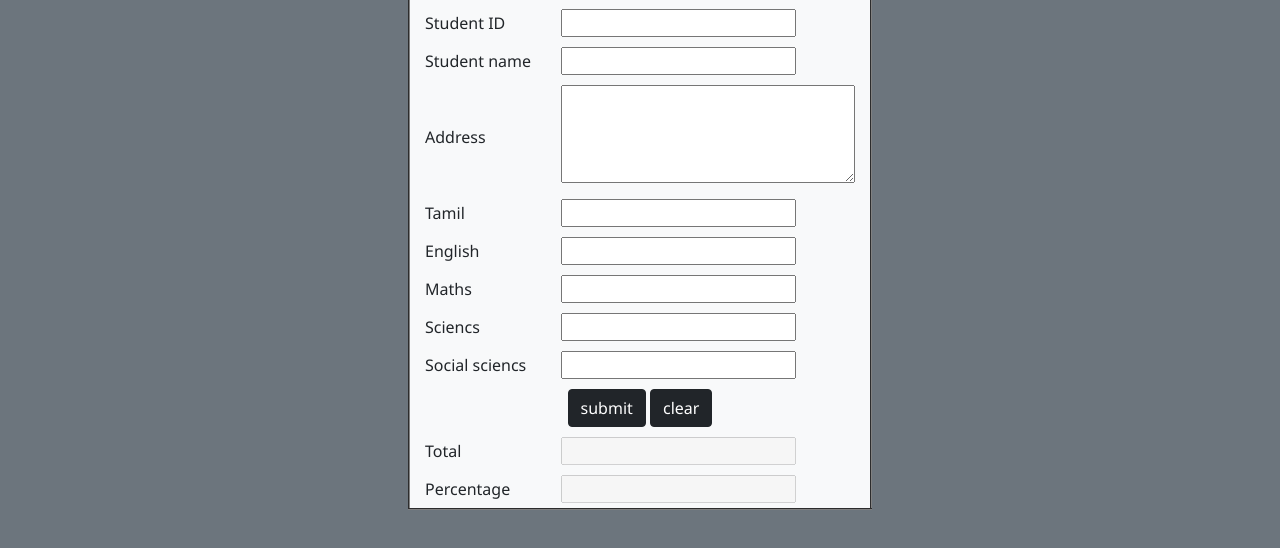
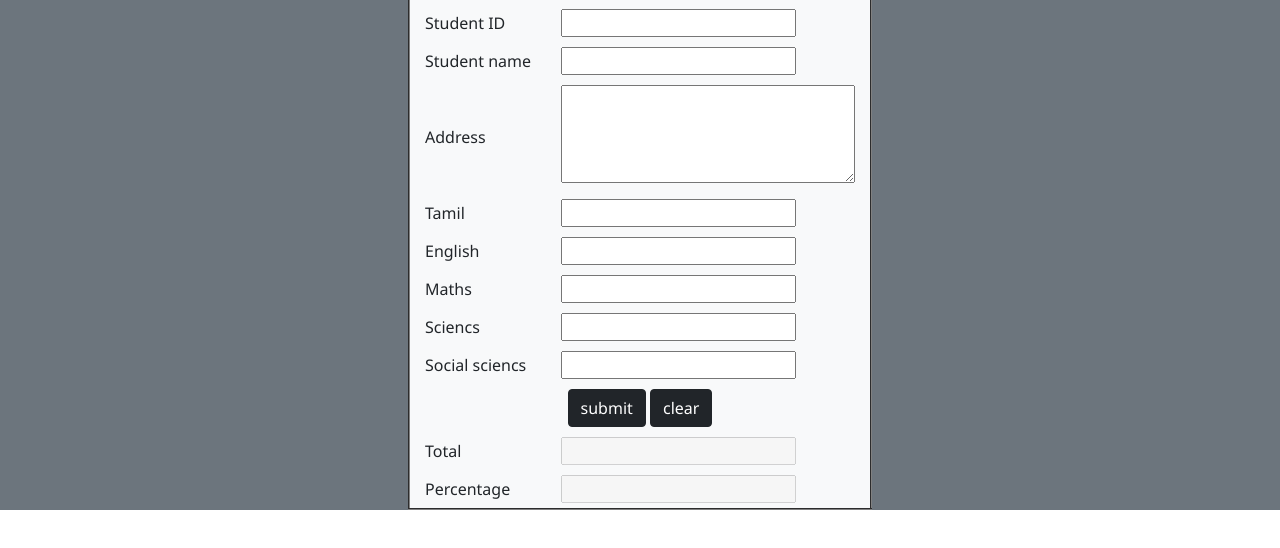
Before and after one commit to subaanand-git/script, a plain HTML site: page index.html in a window 1280 px wide. Shown: the part 44-592 px from the top of the page. Drawn offline with nearby package versions, Linux system fonts and the light colour scheme.

Commit message:
Update style.css

```diff
--- a/style.css
+++ b/style.css
@@ -2,9 +2,6 @@
     margin: 0;
     padding: 0;
     box-sizing: border-box;
-}
-.container-fluid{
-    height: 100vh;
 }
 th h2{
     font-family:Georgia, 'Times New Roman', Times, serif;
```
